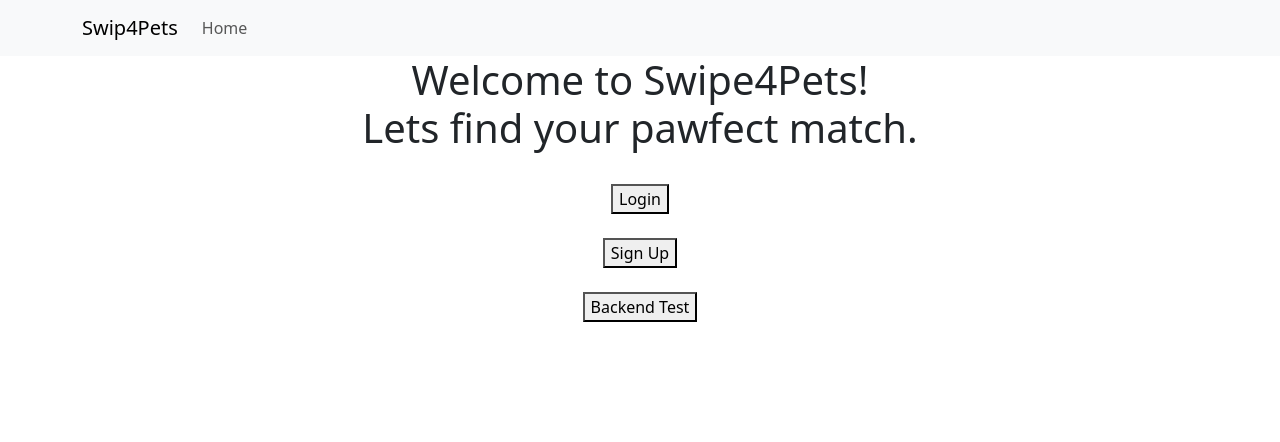
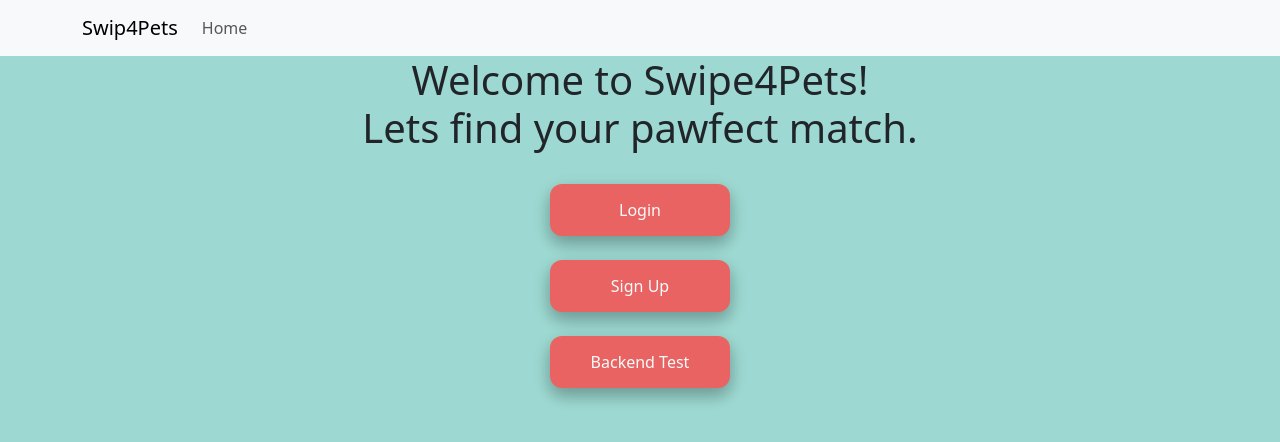
Before and after one commit to DresdenL/CS467-Animal-Adoption, a React (Create React App) app in the folder swipe4pets/: page / in a window 1280 px wide. Shown: the top 442 px of the page. Built offline with nearby package versions, Linux system fonts and the light colour scheme.

Commit message:
Started on CSS.

```diff
--- a/swipe4pets/src/App.css
+++ b/swipe4pets/src/App.css
@@ -1,3 +1,7 @@
+body {
+    background-color: #9DD9D2;
+  }
+
 .center {
     text-align: center;
 }
@@ -32,3 +36,22 @@
     display: inline-block;
     opacity: 0.5;
   }
+
+  .kelly-button {
+    background: #F25757;
+    color:white;
+    font: Trebuchet MS;
+    border: none;
+    border-radius: 12px;
+    font-size: 16px;
+    padding: 14PX 40PX;
+    width: 180px;
+    opacity: 0.9;
+    box-shadow: 0 8px 16px 0 rgba(0,0,0,0.2), 0 6px 20px 0 rgba(0,0,0,0.19);
+
+  }
+
+  .kelly-button:hover {
+    background: white;
+    color:lightcoral;
+  }
--- a/swipe4pets/src/App.js
+++ b/swipe4pets/src/App.js
@@ -16,7 +16,6 @@ import ShelterSignup from "./pages/signup/ShelterSignup";
 import AdopterSignUp from "./pages/signup/AdopterSignup";
 import SwipeProfiles from "./pages/adopter/SwipeProfiles.jsx";
 import BackendTest from "./Components/BackEndTest/BackendTest";
-import SignupComplete from "./pages/signup/SignupComplete";
 
 export default function App() {
   const [apiResponse, setApiResponse] = useState({});
@@ -38,7 +37,6 @@ export default function App() {
           <Route exact path='ViewProfile' element={<ViewProfile />} />
           <Route exact path='AdopterHome' element={<AdopterHome />} />
           <Route exact path='EditAdopter' element={<EditAdopter />} />
-          <Route exact path='SignupComplete' element={<SignupComplete />} />
           <Route exact path='SwipeProfiles' element={<SwipeProfiles />} />
           <Route exact path='Login' element={<Login />} />
           <Route exact path='Signup' element={<SignupPt1 />} />
--- a/swipe4pets/src/Components/completeSignup.js
+++ b/swipe4pets/src/Components/completeSignup.js
@@ -6,10 +6,10 @@ function CompleteSignup({accountType}) {
 
     const whichLink = () => {
         if (accountType === 0) {
-            return <Link to='/ShelterHome'><button>Continue</button></Link>;
+            return <Link to='/ShelterHome'><button class="kelly-button" >Continue</button></Link>;
         }
         else {
-            return <Link to='/AdopterHome'><button>Continue</button></Link>;
+            return <Link to='/AdopterHome'><button class="kelly-button" >Continue</button></Link>;
         }
 
     }
--- a/swipe4pets/src/pages/Home.js
+++ b/swipe4pets/src/pages/Home.js
@@ -11,15 +11,15 @@ export default function Home() {
       </h1>
       <br></br>
       <Link to='/login'>
-        <button>Login</button>
+        <button class="kelly-button">Login</button>
       </Link>
       <br></br> <br></br>
       <Link to='/signup'>
-        <button>Sign Up</button>
+        <button class="kelly-button">Sign Up</button>
       </Link>
       <br></br> <br></br>
       <Link to='/backendtest'>
-        <button>Backend Test</button>
+        <button class="kelly-button">Backend Test</button>
       </Link>
     </div>
   );
--- a/swipe4pets/src/pages/signup/AdopterSignup.js
+++ b/swipe4pets/src/pages/signup/AdopterSignup.js
@@ -140,9 +140,9 @@ export default function AdopterSignUp() {
             {showStep()}
 
         <div class='signup-buttons'>
-        <button type='button' id='backButton' onClick={() => prevStep()}>Back</button>
+        <button type='button' id='backButton' class="kelly-button" onClick={() => prevStep()}>Back</button>
         &nbsp; &nbsp;
-        <button type='button' id='nextButton' onClick={() => nextStep()}> Next </button>
+        <button type='button' id='nextButton' class="kelly-button" onClick={() => nextStep()}> Next </button>
         </div>
 
     </div>
--- a/swipe4pets/src/pages/signup/ShelterSignup.js
+++ b/swipe4pets/src/pages/signup/ShelterSignup.js
@@ -135,9 +135,9 @@ export default function ShelterSignup() {
       {showStep()}
 
       <div class='signup-buttons'>
-      <button type='button' id='backButton' onClick={() => prevStep()}>Back</button>
+      <button type='button' id='backButton' class="kelly-button" onClick={() => prevStep()}>Back</button>
       &nbsp; &nbsp;
-      <button type='button' id='nextButton' onClick={() => nextStep()}> Next </button>
+      <button type='button' id='nextButton' class="kelly-button" onClick={() => nextStep()}> Next </button>
       </div>
 
     </div>
--- a/swipe4pets/src/pages/signup/SignupComplete.js
+++ /dev/null
@@ -1,19 +0,0 @@
-import React from "react";
-import { Link } from "react-router-dom";
-import ProgressBar2 from "../../Components/progressBar2";
-import NavBar from "../../Components/NavBar.jsx";
-
-export default function SignupComplete() {
-  return (
-    <div class='center'>
-      <NavBar />
-      <h1>Complete!</h1>
-      <br></br>
-      <ProgressBar2 step={3}></ProgressBar2>
-      <br></br>
-      <Link to='/'>
-        <button>Continue</button>
-      </Link>
-    </div>
-  );
-}
--- a/swipe4pets/src/pages/signup/SignupPt1.js
+++ b/swipe4pets/src/pages/signup/SignupPt1.js
@@ -1,4 +1,4 @@
-import React from "react";
+import React, {useState} from "react";
 import { Link, useNavigate } from "react-router-dom";
 import ProgressBar from "../../Components/progressBar";
 import NavBar from "../../Components/NavBar.jsx";
@@ -53,10 +53,10 @@ export default function SignupPt1() {
           <br></br>
           <br></br>
           <Link to='/'>
-            <button>Back</button>
+            <button class="kelly-button">Back</button>
           </Link>
           &nbsp; &nbsp;
-          <button type='button' id='nextButton' onClick={() => nextPage()}>
+          <button type='button' id='nextButton' class="kelly-button" onClick={() => nextPage()}>
             {" "}
             Next{" "}
           </button>
```
